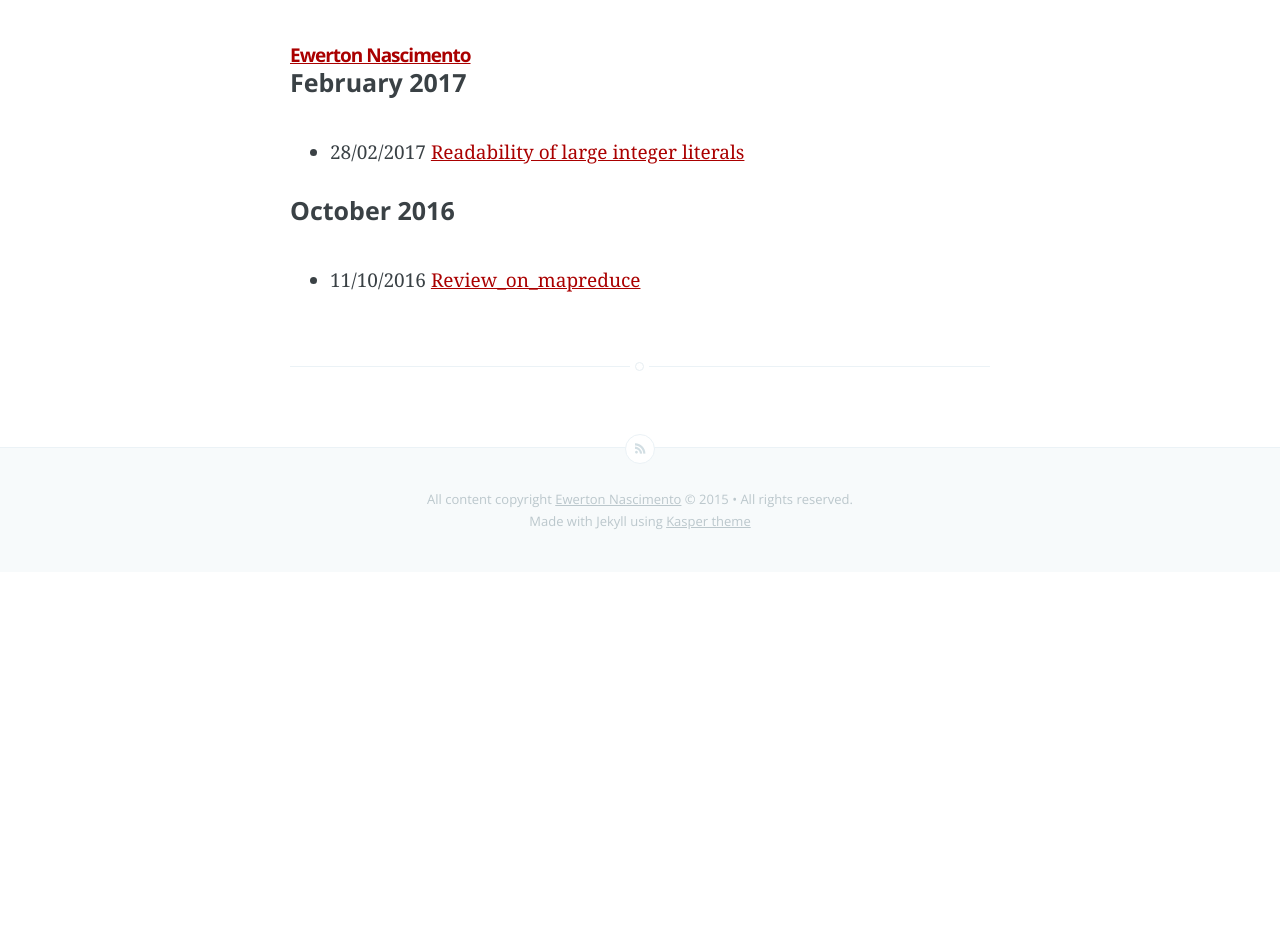
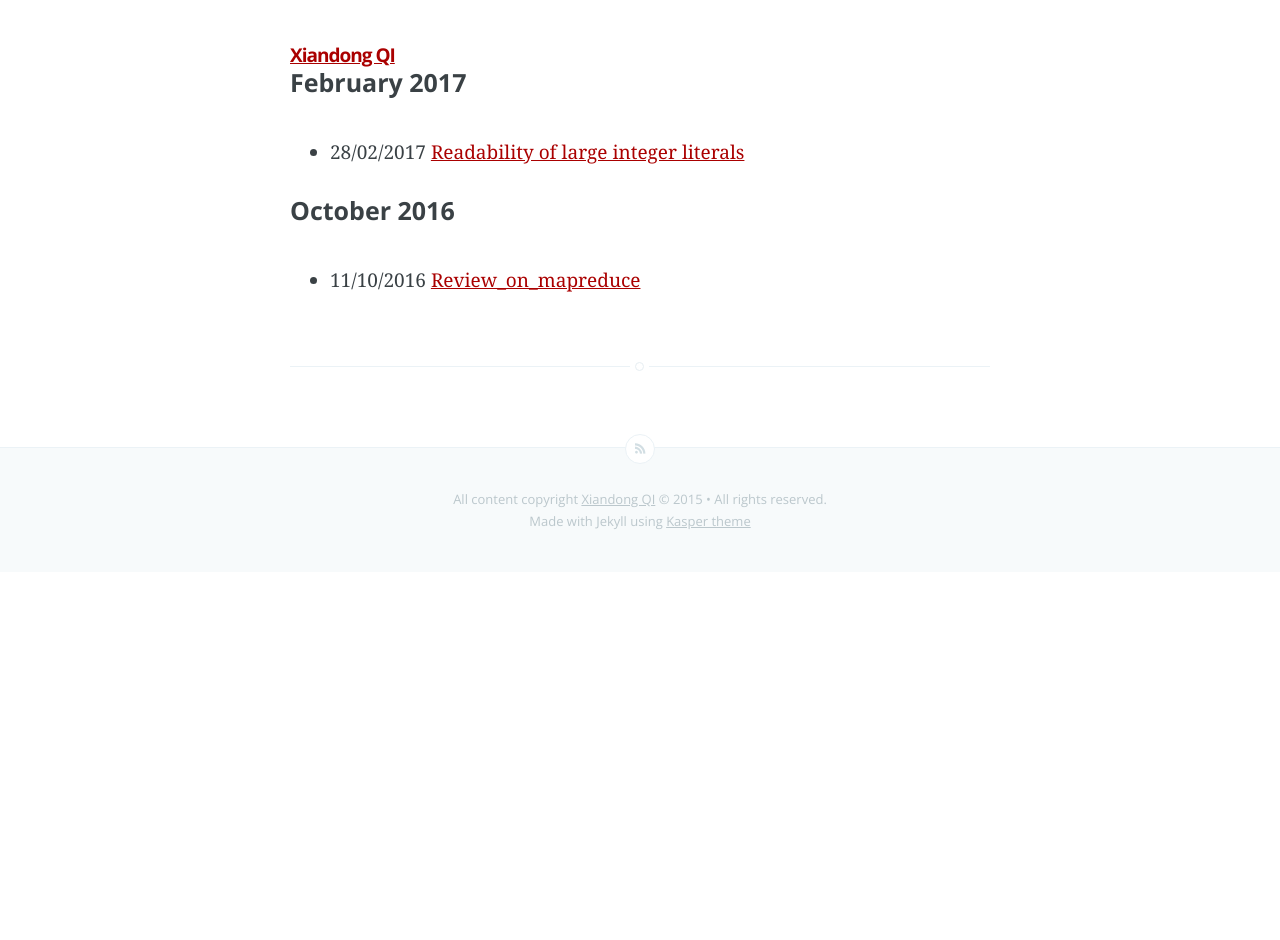
Before and after one commit to xiandong79/xiandong79.github.io, a Jekyll site: the page built from archives.html, in a window 1280 px wide. Built offline with Jekyll 4.4.1, drawn with Linux system fonts in a browser that asks for light colours.

Commit message:
Step1.4
Step1.4

```diff
--- a/_config.yml
+++ b/_config.yml
@@ -1,7 +1,7 @@
-name: Ewerton Nascimento
-title: Ewerton Nascimento
-description: This is my blog where I talk about software development.
-meta_description: "Ewerton Nascimento"
+name: Xiandong QI
+title: Xiandong
+description: I am a first year PhD student in CSE department of HKUST.
+meta_description: "Xiandong"
 image: /assets/images/profile.png
 
 markdown: kramdown
@@ -14,10 +14,10 @@ paginate: 15
 permalink: /:title
 
 twitter:
-  username: ewertonorg
+  username: xqiad
 # Details for the RSS feed generator
-url:            'ewertonorg.github.io'
-author:         'Ewerton Nascimento'
+url:            'xiandong79.github.io'
+author:         'Xiandong'
 
 gems:
   - jekyll-paginate
--- a/archives.html
+++ b/archives.html
@@ -2,7 +2,7 @@
 layout: page
 title:
 date: "05-01-2015 14:00"
-author: ewerton
+author: Xiandong QI
 comments: false
 published: true
 ---
--- a/projects.html
+++ b/projects.html
@@ -14,7 +14,7 @@
 </head>
 <body>
 
-	<a href="https://github.com/ewertonorg/">
+	<a href="https://github.com/xiandong79">
 		<img class="github-ribbon" src="assets/images/github-ribbon.png" alt="Fork me on GitHub">
 	</a>
 
```
Also changed, not shown: params.json (+1 -1 lines).
